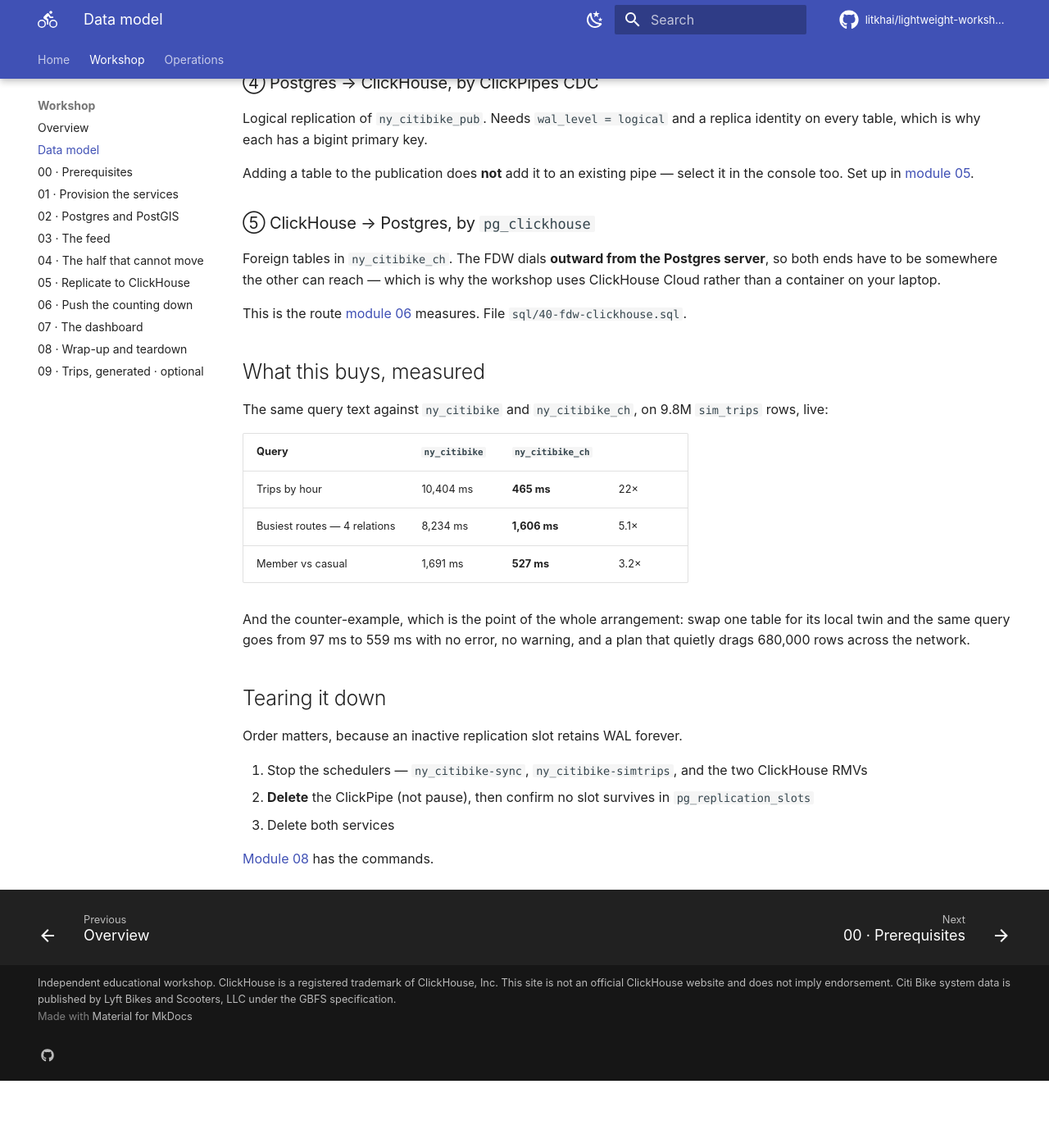
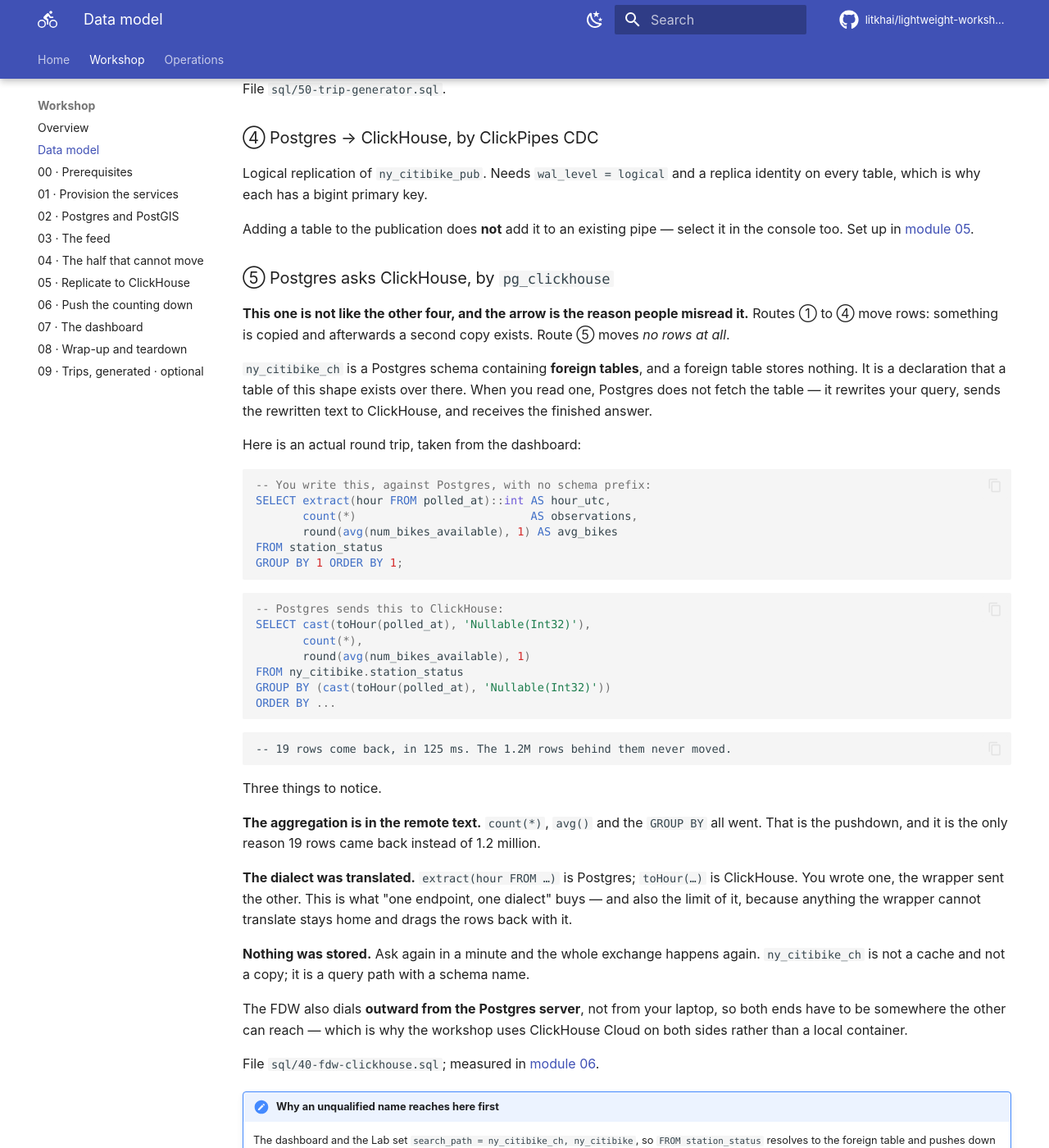
Before and after one commit to litkhai/lightweight-workshop-ny-citi-bike, an MkDocs documentation site: the page built from workshop/data-model.md, in a window 1280 px wide and 1400 px high, scrolled down 4261 px. Shown: the whole window at 82% size. Built offline with MkDocs 1.6.1 and Material for MkDocs 9.7.7, drawn with Linux system fonts in a browser that asks for light colours; comment, search, counter and statistics services are not loaded; before the commit the page ends 5579 px from its top, so only the background shows below that; some of the changed text lies outside the part shown.

Commit message:
Explain the FDW hop instead of drawing it as a second replication path
Two arrows facing opposite ways implied two kinds of the same thing, and they are
not. CDC copies rows and leaves a copy behind. The FDW copies nothing at all:
ny_citibike_ch stores no data, and reading a foreign table sends your query to
ClickHouse and returns only the answer. Labelling that "ClickHouse → Postgres"
invited exactly the wrong reading.

The card now says what each direction is — "rows are copied out" against "queries
are sent over" — and, rather than asserting that only the result comes back,
quotes the last round trip the planner actually made:

  you wrote        SELECT extract(hour FROM polled_at)::int, count(*), …
                   FROM station_status GROUP BY 1
  Postgres sent    SELECT cast(toHour(polled_at), 'Nullable(Int32)'), count(*), …
                   FROM ny_citibike.station_status GROUP BY …
  came back        19 rows in 125 ms

Which makes three things visible at once: the aggregation is in the remote text,
the dialect was translated (extract(hour…) became toHour(…)), and nothing was
stored — ask again and the whole exchange repeats.

data-model.md gets the same worked example, and its route ⑤ is retitled "Postgres
asks ClickHouse" so the list no longer reads as five flavours of copying.

Co-Authored-By: Claude Opus 5 (1M context) <noreply@anthropic.com>

````diff
--- a/workshop/data-model.md
+++ b/workshop/data-model.md
@@ -25,7 +25,7 @@ to. Read [the naming rule](workshop-overview.md#names) first if you have not.
 │   station_status  ◄─┤ ④ ClickPipes CDC from Postgres                     │
 │   sim_trips       ◄─┘                                                    │
 │        │                                                                 │
-│        │ ⑤ read as ny_citibike_ch.* — this is what module 06 measures    │
+│        │ ⑤ ny_citibike_ch.* — NOT a copy: queries go, answers return     │
 └────────┼─────────────────────────────────────────────────────────────────┘
          │                    ▲                        │
          │                    │ ④                      │ ⑤
@@ -45,6 +45,8 @@ to. Read [the naming rule](workshop-overview.md#names) first if you have not.
 │                                     internals, never replicated)         │
 └──────────────────────────────────────────────────────────────────────────┘
 ```
+
+Routes ① to ④ move rows. **Route ⑤ does not** — it is a query path, and the section on it explains why that distinction matters more than any other on this page.
 
 `station_status` makes a round trip: ClickHouse → Postgres → ClickHouse. That is
 route ② followed by route ④, and it is the single most confusing thing here.
@@ -184,14 +186,68 @@ replica identity on every table, which is why each has a bigint primary key.
 Adding a table to the publication does **not** add it to an existing pipe — select
 it in the console too. Set up in [module 05](05-clickpipes.md).
 
-### ⑤ ClickHouse → Postgres, by `pg_clickhouse`
+### ⑤ Postgres asks ClickHouse, by `pg_clickhouse`
 
-Foreign tables in `ny_citibike_ch`. The FDW dials **outward from the Postgres
-server**, so both ends have to be somewhere the other can reach — which is why the
-workshop uses ClickHouse Cloud rather than a container on your laptop.
+**This one is not like the other four, and the arrow is the reason people misread
+it.** Routes ① to ④ move rows: something is copied and afterwards a second copy
+exists. Route ⑤ moves *no rows at all*.
 
-This is the route [module 06](06-pushdown.md) measures. File
-`sql/40-fdw-clickhouse.sql`.
+`ny_citibike_ch` is a Postgres schema containing **foreign tables**, and a foreign
+table stores nothing. It is a declaration that a table of this shape exists over
+there. When you read one, Postgres does not fetch the table — it rewrites your
+query, sends the rewritten text to ClickHouse, and receives the finished answer.
+
+Here is an actual round trip, taken from the dashboard:
+
+```sql
+-- You write this, against Postgres, with no schema prefix:
+SELECT extract(hour FROM polled_at)::int AS hour_utc,
+       count(*)                          AS observations,
+       round(avg(num_bikes_available), 1) AS avg_bikes
+FROM station_status
+GROUP BY 1 ORDER BY 1;
+```
+
+```sql
+-- Postgres sends this to ClickHouse:
+SELECT cast(toHour(polled_at), 'Nullable(Int32)'),
+       count(*),
+       round(avg(num_bikes_available), 1)
+FROM ny_citibike.station_status
+GROUP BY (cast(toHour(polled_at), 'Nullable(Int32)'))
+ORDER BY ...
+```
+
+```text
+-- 19 rows come back, in 125 ms. The 1.2M rows behind them never moved.
+```
+
+Three things to notice.
+
+**The aggregation is in the remote text.** `count(*)`, `avg()` and the `GROUP BY`
+all went. That is the pushdown, and it is the only reason 19 rows came back
+instead of 1.2 million.
+
+**The dialect was translated.** `extract(hour FROM …)` is Postgres; `toHour(…)` is
+ClickHouse. You wrote one, the wrapper sent the other. This is what "one endpoint,
+one dialect" buys — and also the limit of it, because anything the wrapper cannot
+translate stays home and drags the rows back with it.
+
+**Nothing was stored.** Ask again in a minute and the whole exchange happens
+again. `ny_citibike_ch` is not a cache and not a copy; it is a query path with a
+schema name.
+
+The FDW also dials **outward from the Postgres server**, not from your laptop, so
+both ends have to be somewhere the other can reach — which is why the workshop
+uses ClickHouse Cloud on both sides rather than a local container.
+
+File `sql/40-fdw-clickhouse.sql`; measured in [module 06](06-pushdown.md).
+
+!!! note "Why an unqualified name reaches here first"
+    The dashboard and the Lab set `search_path = ny_citibike_ch, ny_citibike`, so
+    `FROM station_status` resolves to the foreign table and pushes down without
+    anyone choosing it. Naming a table explicitly — `ny_citibike.stations` — opts
+    back out, which is how the counter-example is built.
 
 ## What this buys, measured
 
````
Also changed, not shown: 2 other files.
